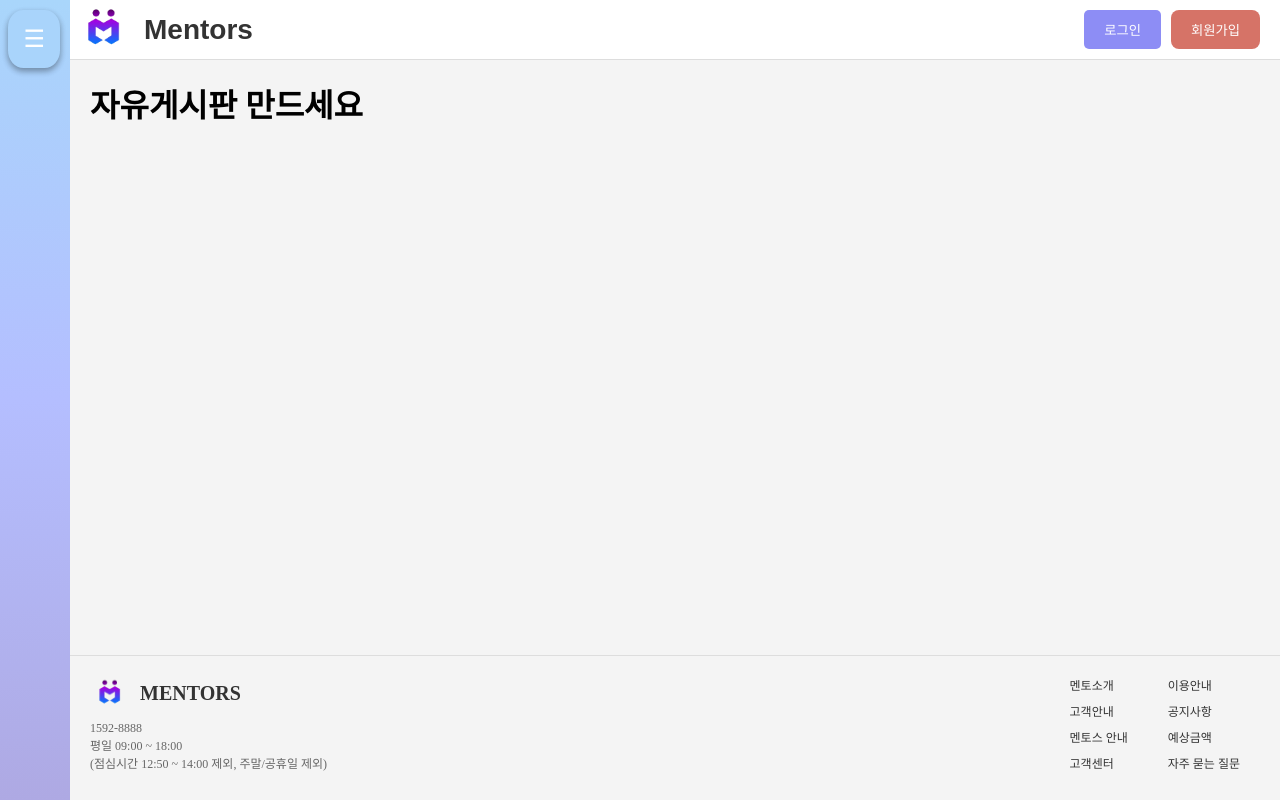
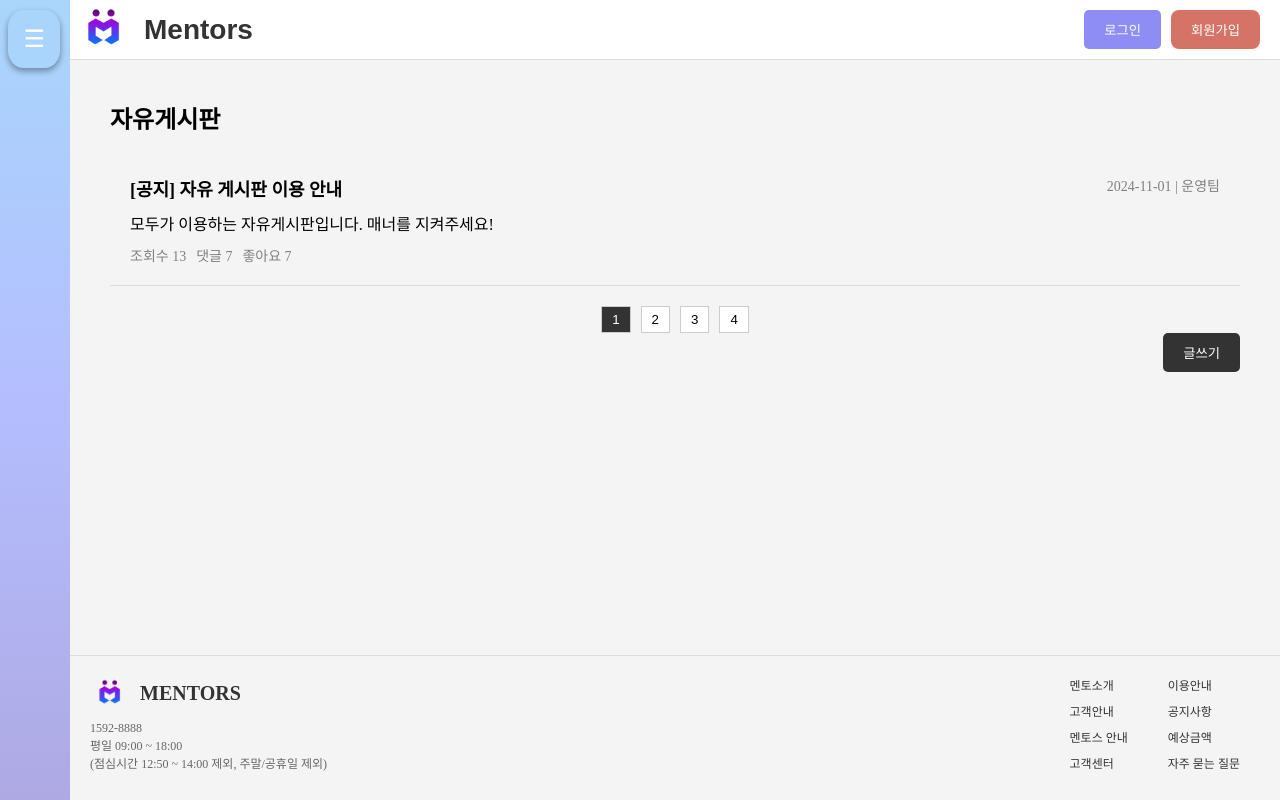
Before and after one commit to DreamCodersKR/Mentors_Front, a Vue app: page /mentors/board in a window 1280 px wide. Built offline with nearby package versions, Linux system fonts and the light colour scheme; no server answers.

Commit message:
사이드바 커스텀 스크롤바 추가 및 수정

```diff
--- a/src/components/SideBar.vue
+++ b/src/components/SideBar.vue
@@ -27,7 +27,7 @@
               </li>
               <li>
                 <router-link to="/"
-                  ><iconImprovement />개인성장/자기관리</router-link
+                  ><iconImprovement />성장/자기관리</router-link
                 >
               </li>
               <li>
@@ -49,7 +49,7 @@
           <router-link to="/test"><iconChatting />채팅목록</router-link>
         </li>
         <li class="menu-item">
-          <router-link to="/test"><iconBoard />자유게시판</router-link>
+          <router-link to="/board"><iconBoard />자유게시판</router-link>
         </li>
         <li class="menu-item">
           <router-link to="/about"><iconAbout />About</router-link>
@@ -145,6 +145,21 @@ ul {
 li {
   margin-bottom: 10px;
 }
+/* 커스텀 스크롤바 만들기 */
+::-webkit-scrollbar {
+  width: 10px;
+  height: 10px;
+}
+
+::-webkit-scrollbar-thumb {
+  background: #a9d6fb;
+  border: 2px solid #b4beff;
+  border-radius: 12px;
+}
+
+::-webkit-scrollbar-thumb:hover {
+  background-color: #aea9e3;
+}
 
 .sidebar {
   width: 70px;
@@ -161,6 +176,7 @@ li {
   padding: 20px 10px; /* padding 추가 */
   justify-content: center; /* 사이드바 안의 항목들을 세로로 중앙 정렬 */
   align-items: center; /* 좌우 중앙 정렬 */
+  overflow-y: auto;
 }
 
 .sidebar.is-open {
--- a/src/views/Board.vue
+++ b/src/views/Board.vue
@@ -1,11 +1,151 @@
 <template>
-  <h1>자유게시판 만드세요</h1>
+  <div class="board-container">
+    <h2>자유게시판</h2>
+
+    <!-- 게시글 목록 -->
+    <ul class="post-list">
+      <li v-for="post in posts" :key="post.id" class="post-item">
+        <div class="post-header">
+          <h3 class="post-title">{{ post.title }}</h3>
+          <p class="post-meta">{{ post.date }} | {{ post.author }}</p>
+        </div>
+        <p class="post-content">{{ post.content }}</p>
+        <div class="post-footer">
+          <span>조회수 {{ post.views }}</span>
+          <span>댓글 {{ post.comments }}</span>
+          <span>좋아요 {{ post.likes }}</span>
+        </div>
+      </li>
+    </ul>
+
+    <!-- 페이지네이션 -->
+    <div class="pagination">
+      <button
+        v-for="page in totalPages"
+        :key="page"
+        @click="changePage(page)"
+        :class="{ active: page === currentPage }"
+      >
+        {{ page }}
+      </button>
+    </div>
+    <!-- 글쓰기 버튼 -->
+    <button class="write-button" @click="goToWritePage">글쓰기</button>
+  </div>
 </template>
 
 <script>
 export default {
   name: "BoardPage",
+  data() {
+    return {
+      posts: [
+        {
+          id: 1,
+          title: "[공지] 자유 게시판 이용 안내",
+          date: "2024-11-01",
+          author: "운영팀",
+          content: "모두가 이용하는 자유게시판입니다. 매너를 지켜주세요!",
+          views: 13,
+          comments: 7,
+          likes: 7,
+        },
+        // 다른 게시글 데이터 추가
+      ],
+      currentPage: 1, // 현재페이지 1일때,
+      totalPages: 4, // 총 페이지 수가 4일때,
+    };
+  },
+  methods: {
+    goToWritePage() {
+      this.$router.push("/write");
+    },
+    changePage(page) {
+      this.currentPage = page;
+      // 페이지 변경에 따라 posts 데이터를 다시 불러올 수도 있음
+    },
+  },
 };
 </script>
 
-<style></style>
+<style scoped>
+.board-container {
+  max-width: 1400px;
+  margin: 0 auto;
+  padding: 20px;
+}
+
+h2 {
+  font-size: 24px;
+  font-weight: bold;
+  margin-bottom: 10px;
+}
+
+.write-button {
+  float: right;
+  padding: 10px 20px;
+  background-color: #333;
+  color: white;
+  border: none;
+  border-radius: 5px;
+  cursor: pointer;
+}
+
+.post-list {
+  list-style: none;
+  padding: 0;
+  margin-top: 20px;
+}
+
+.post-item {
+  padding: 20px;
+  border-bottom: 1px solid #ddd;
+}
+
+.post-header {
+  display: flex;
+  justify-content: space-between;
+}
+
+.post-title {
+  font-size: 18px;
+  font-weight: bold;
+}
+
+.post-meta {
+  font-size: 14px;
+  color: gray;
+}
+
+.post-content {
+  font-size: 16px;
+  margin-top: 10px;
+}
+
+.post-footer {
+  font-size: 14px;
+  color: gray;
+  display: flex;
+  gap: 10px;
+  margin-top: 10px;
+}
+
+.pagination {
+  display: flex;
+  justify-content: center;
+  margin-top: 20px;
+}
+
+.pagination button {
+  margin: 0 5px;
+  padding: 5px 10px;
+  background-color: white;
+  border: 1px solid #ccc;
+  cursor: pointer;
+}
+
+.pagination button.active {
+  background-color: #333;
+  color: white;
+}
+</style>
```
